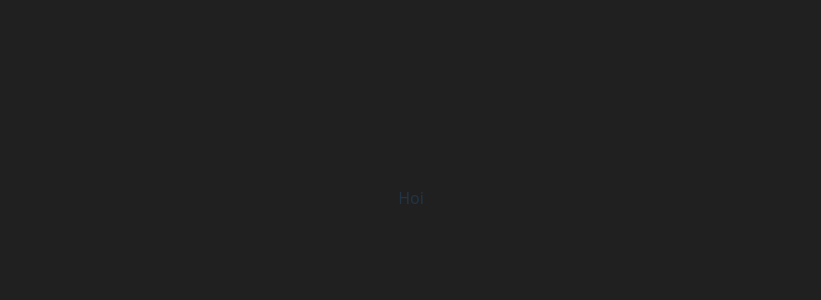
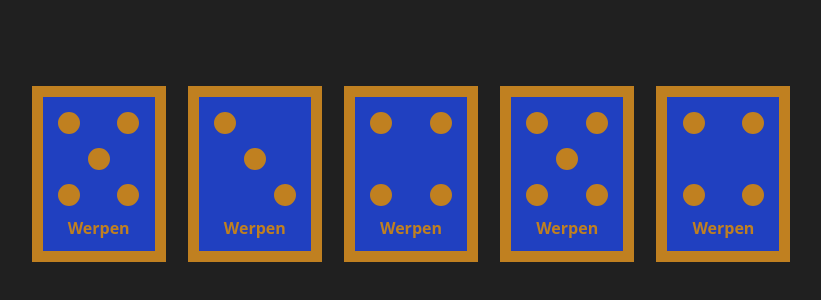
Before and after one commit to janderkkotlarski/vue_yahtzee, a Vue app: page / in a window 1280 px wide. Shown: the part 202-502 px from the top of the page, without its empty margins (229-1050 px from the left). Built offline with nearby package versions, Linux system fonts and the light colour scheme.

Commit message:
Oh, it can be done with simple making the function do its thing before exposing it to the parent

```diff
--- a/src/App.vue
+++ b/src/App.vue
@@ -1,7 +1,7 @@
 <script setup>
 // import {ref} from 'vue';
 
-import Roller from './components/Roller.vue';
+// import Roller from './components/Roller.vue';
 import Scorer from './components/Scorer.vue';
 // import RollTest from './components/RollTest.vue';
 
@@ -19,4 +19,6 @@ import Scorer from './components/Scorer.vue';
 // <Scorer />
 </script>
 
-<template>Hoi</template>
+<template>
+    <Scorer />
+</template>
--- a/src/components/RollTest.vue
+++ b/src/components/RollTest.vue
@@ -2,7 +2,15 @@
 import {ref, reactive, computed} from 'vue';
 import Dice from './Dice.vue';
 
-const props = defineProps(['rolls']);
+// const props = defineProps(['rolls']);
+
+// const props = defineProps({
+//     { tester: Number, default: 5 },
+// });
+
+// // props.tester = 6;
+
+// console.log(props.tester);
 
 const emit = defineEmits(['inFocus', 'rescan']);
 
@@ -37,6 +45,8 @@ const rolling = () => {
     }
 };
 
+rolling();
+
 defineExpose({
     rolling,
 });
@@ -58,7 +68,6 @@ defineExpose({
 // };
 
 // diceArrayFilling();
-rolling();
 
 const countNumber = number => {
     let count = 0;
--- a/src/components/Scorer.vue
+++ b/src/components/Scorer.vue
@@ -1,16 +1,16 @@
 <script setup>
 import {ref} from 'vue';
 import Dice from './Dice.vue';
-// import RollTest from './RollTest.vue';
+import RollTest from './RollTest.vue';
 // import Scorelist from './Scorelist.vue';
 // import Scoring from './Scoring.vue';
 import {klik, klak, lock, back, lack, scoreUpperInit, scoreLowerInit} from './Varinit.mjs';
 
-// const rollingRef = ref(null);
+const rollingRef = ref(null);
 
-// const rollingParent = () => {
-//     rollingRef.value.rolling();
-// };
+const rollingParent = () => {
+    rollingRef.value.rolling();
+};
 
 // const recountRef = ref(null);
 
@@ -33,7 +33,11 @@ const diceArray = ref({
     dice: [],
 });
 
-const diceRow = defineModel('diceRow', {type: Object, default: {dice: []}});
+// const diceRow = defineModel('diceRow', {type: Object, default: {dice: []}});
+
+const roll = () => Math.floor(valueMax * Math.random()) + 1;
+
+const numberLine = 3;
 
 const diceArrayFilling = () => {
     for (let index = 1; index <= diceAmount; ++index) {
@@ -42,6 +46,30 @@ const diceArrayFilling = () => {
 };
 
 diceArrayFilling();
+
+// const diceReroll = () => {
+//     for (const cube of diceArray.value.dice) {
+//         cube.rolled = roll();
+//     }
+// };
+
+// const rollDice = () => {
+//     for (const cube of diceArray.value.dice) {
+//         cube.rolled = numberLine;
+//     }
+// };
+
+// const rolling = () => {
+//     if (numberLine >= 1 && numberLine <= valueMax) {
+//         diceReroll();
+//     } else {
+//         rollDice();
+//     }
+// };
+
+// rolling();
+
+/*
 
 const cuboid = index => {
     if (index > 0 && index <= diceAmount) {
@@ -340,13 +368,17 @@ const lockEntry = (box, index) => {
         score.final = score.scored;
         score.locked = lock;
 
-        rollingParent();
+        rolling();
+
+        // rollingParent();
 
         recount();
 
         // recountParent();
     }
 };
+
+*/
 
 // <RollTest />
 // <div>{{ yahtzeeNumber }}</div>
@@ -359,9 +391,15 @@ const lockEntry = (box, index) => {
 
 // <Scorelist @locker="lockEntry" :scoreListing="scoreUpper" :yahtzeeVars="{moreYahtzee, extraYahtzee}" />
 // <Scorelist @locker="lockEntry" :scoreListing="scoreLower" :yahtzeeVars="{moreYahtzee, extraYahtzee}" />
+
+const recant = () => {
+    rollingParent();
+};
 </script>
 
 <template>
+    <RollTest @rescan="recant" ref="rollingRef" :diceLine="diceArray" />
+
     <br />
     <br />
 </template>
--- a/src/components/Scoring.vue
+++ b/src/components/Scoring.vue
@@ -4,8 +4,6 @@ import Dice from './Dice.vue';
 import RollTest from './RollTest.vue';
 import Scorelist from './Scorelist.vue';
 import {klik, klak, lock, back, lack} from './Varinit.mjs';
-
-import {countMultiples_} from './Functinit.mjs';
 
 const valueMax = 6;
 const diceAmount = 5;
```
